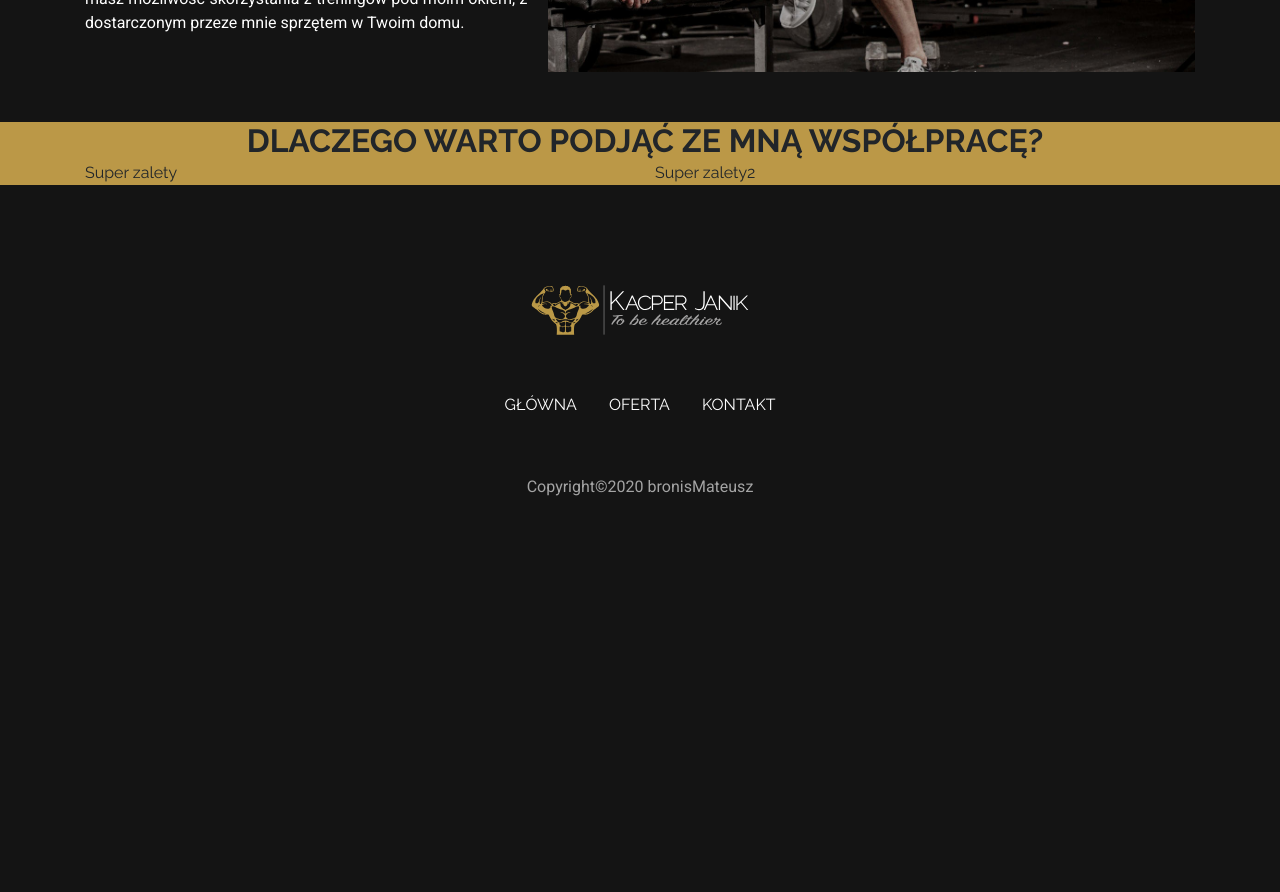
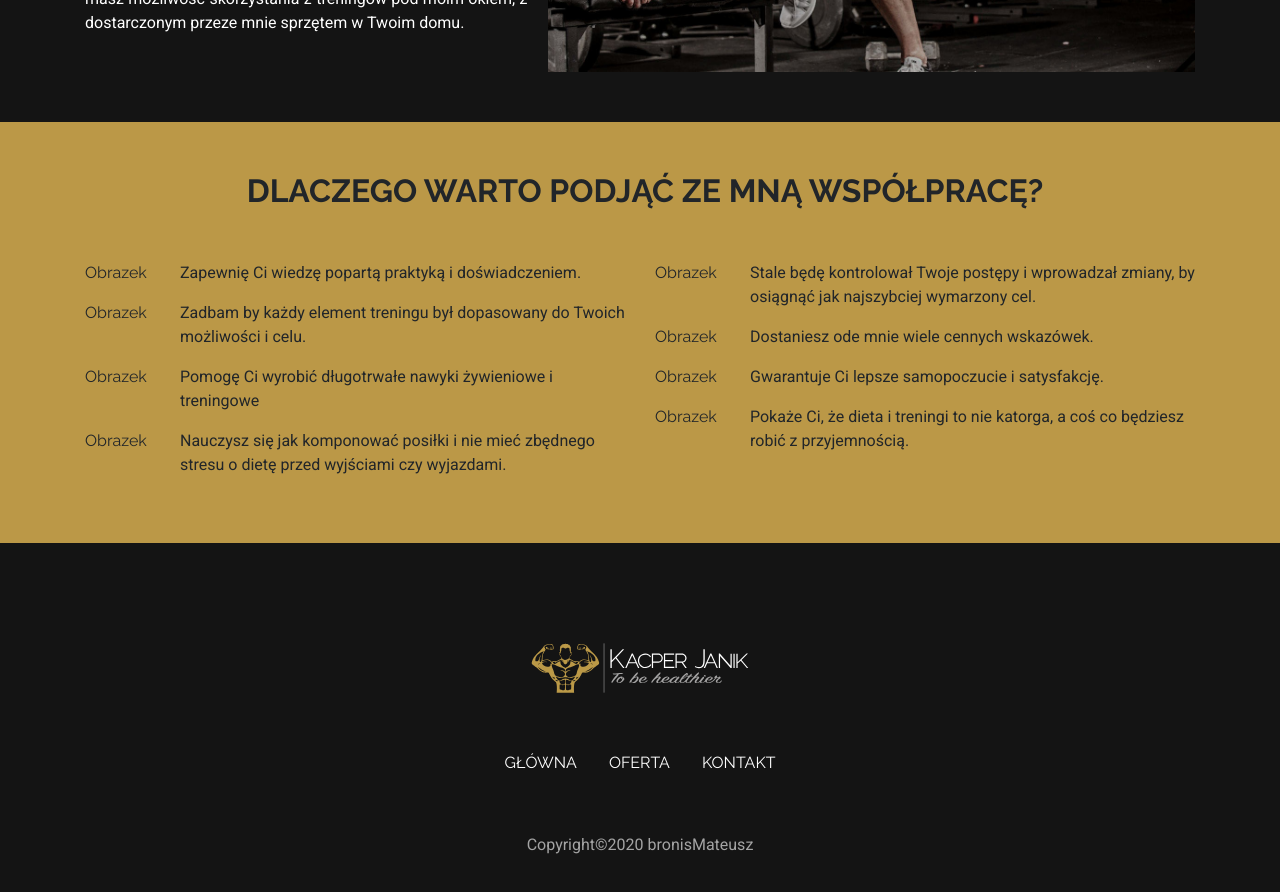
Before and after one commit to bronisMateusz/kacperjanik, a React (Create React App) app: page / in a window 1280 px wide. Shown: the part 4000-4892 px from the top of the page. Before the commit the page ends 4565 px from the top, so only its background shows below. Built offline with nearby package versions, Linux system fonts and the light colour scheme.

Commit message:
Filling the advantage section.

```diff
--- a/src/Home.js
+++ b/src/Home.js
@@ -117,10 +117,72 @@ export const Home = () => (
                 <h2 className="section-title">Dlaczego warto podjąć ze mną współpracę?</h2>
                 <Row>
                     <Col md="6">
-                        Super zalety
+                        <Row>
+                            <Col md="2">
+                                Obrazek
+                            </Col>
+                            <Col>
+                                <p>Zapewnię Ci wiedzę popartą praktyką i doświadczeniem.</p>
+                            </Col>
+                        </Row>
+                        <Row>
+                            <Col md="2">
+                                Obrazek
+                            </Col>
+                            <Col>
+                                <p>Zadbam by każdy element treningu był dopasowany do Twoich możliwości i celu.</p>
+                            </Col>
+                        </Row>
+                        <Row>
+                            <Col md="2">
+                                Obrazek
+                            </Col>
+                            <Col>
+                                <p>Pomogę Ci wyrobić długotrwałe nawyki żywieniowe i treningowe </p>
+                            </Col>
+                        </Row>
+                        <Row>
+                            <Col md="2">
+                                Obrazek
+                            </Col>
+                            <Col>
+                                <p>Nauczysz się jak komponować posiłki i nie mieć zbędnego stresu o dietę przed wyjściami czy wyjazdami.</p>
+                            </Col>
+                        </Row>
                     </Col>
                     <Col md="6">
-                        Super zalety2
+                        <Row>
+                            <Col md="2">
+                                Obrazek
+                            </Col>
+                            <Col>
+                                <p>Stale będę kontrolował Twoje postępy i wprowadzał zmiany, by osiągnąć jak najszybciej wymarzony cel.</p>
+                            </Col>
+                        </Row>
+                        <Row>
+                            <Col md="2">
+                                Obrazek
+                            </Col>
+                            <Col>
+                                <p>Dostaniesz ode mnie wiele cennych wskazówek.</p>
+                            </Col>
+                        </Row>
+                        <Row>
+                            <Col md="2">
+                                Obrazek
+                            </Col>
+                            <Col>
+                                <p>Gwarantuje Ci lepsze samopoczucie i satysfakcję.</p>
+                            </Col>
+                        </Row>
+                        <Row>
+                            <Col md="2">
+                                Obrazek
+                            </Col>
+                            <Col>
+                                <p>Pokaże Ci, że dieta i treningi to nie katorga, a coś co będziesz robić z przyjemnością.</p>
+                            </Col>
+                        </Row>
                     </Col>
                 </Row>
             </Container>
--- a/src/app.css
+++ b/src/app.css
@@ -104,11 +104,13 @@ p{
 
 .advantages-section{
     background-color: #BB9847;
+    padding: 50px 0;
 }
 
 .advantages-section .section-title{
     text-align: center;
     border: 0;
+    margin-bottom: 50px;
 }
 
 @media (min-width: 576px){
```
